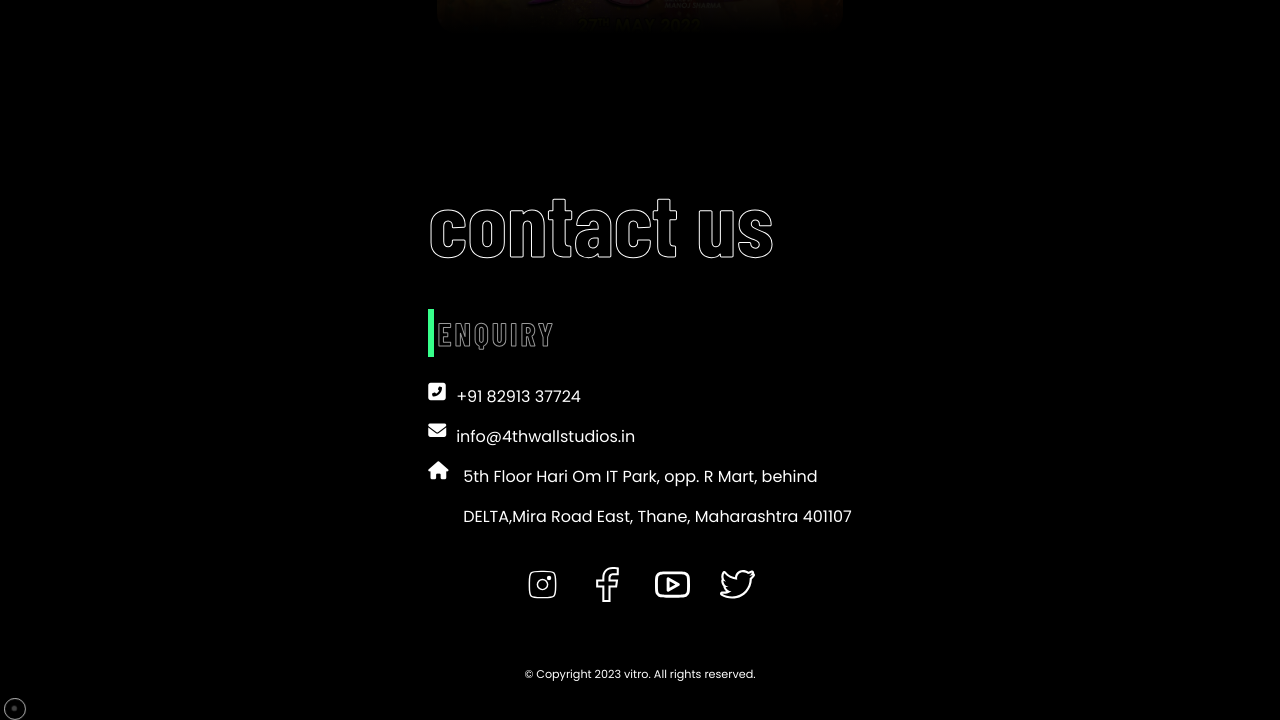
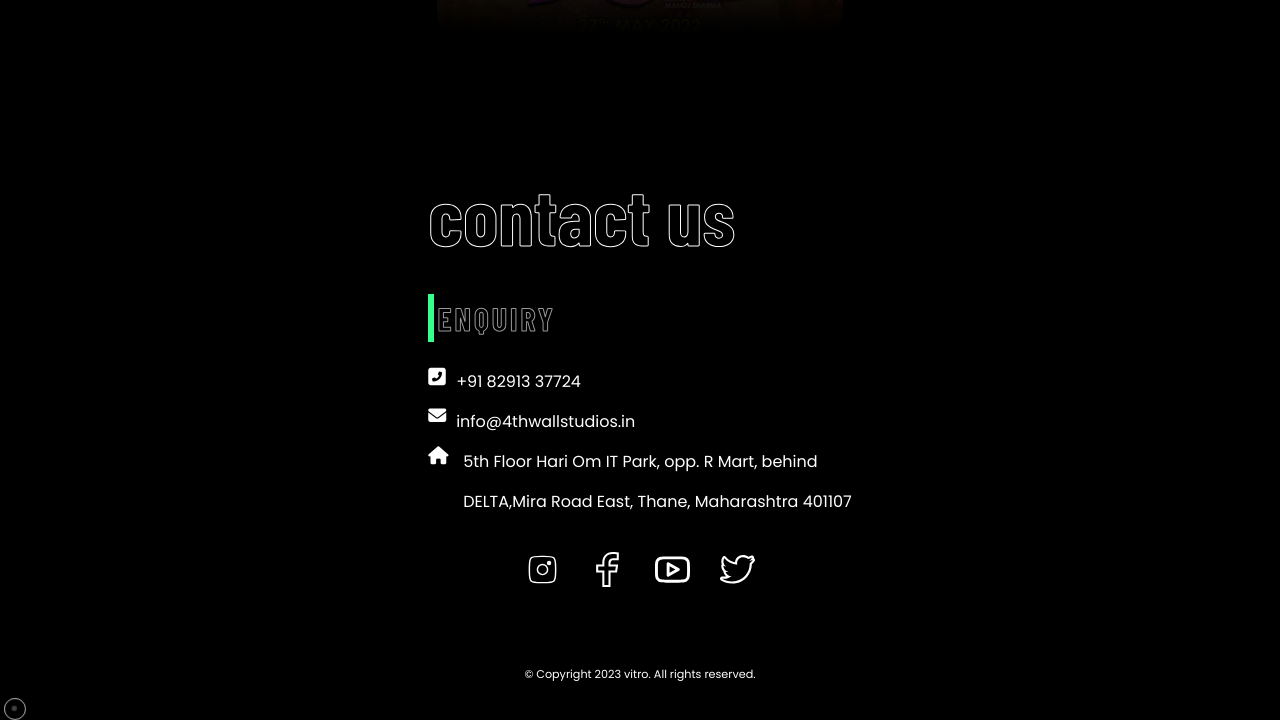
Before and after one commit to anshmourya/4thWallStudios, a website: page index.html in a window 1280 px wide. Shown: the part 4602-5322 px from the top of the page. Drawn offline with nearby package versions, Linux system fonts and the light colour scheme; animation ran at ten frames a second; a web font is replaced by a local one.

Commit message:
adjust contact h1 font size

```diff
--- a/src/_contactSection.scss
+++ b/src/_contactSection.scss
@@ -8,7 +8,7 @@
     h1 {
         font-family: "Barlow Condensed",
             sans-serif;
-        font-size: 90px;
+        font-size: 80px;
         color: transparent;
         -webkit-text-stroke: 1px rgb(255, 255, 255);
         font-weight: 900;
```
Also changed, not shown: src/style.css.
